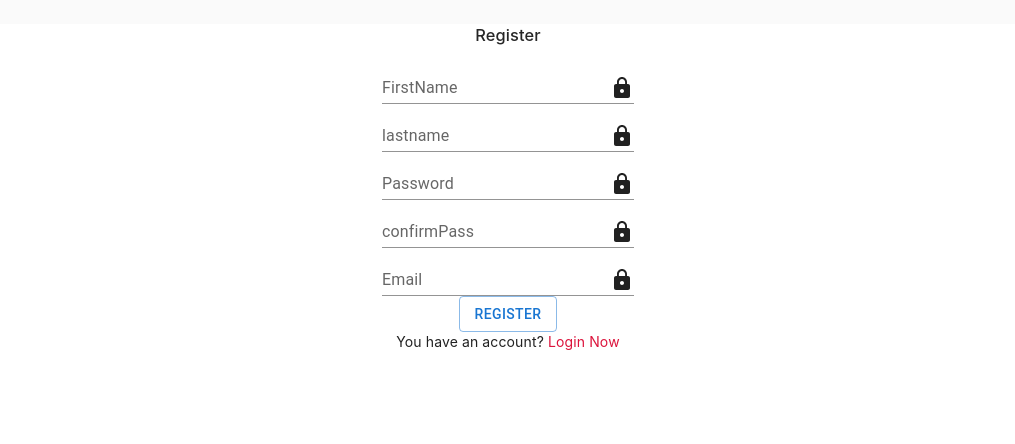
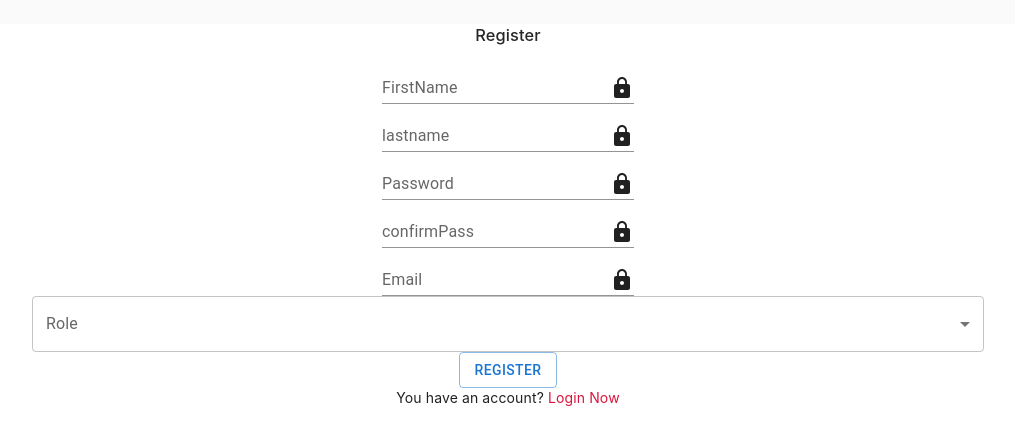
Before and after one commit to nuri35/team-to-do-app-with-postgresql, a React (Create React App) app in the folder client/: page /register in a window 1280 px wide. Shown: the top 444 px of the page, without its empty margins (132-1147 px from the left). Built offline with nearby package versions, Linux system fonts and the light colour scheme; no server answers.

Commit message:
Add role

```diff
--- a/client/src/components/pages/Header.jsx
+++ b/client/src/components/pages/Header.jsx
@@ -20,7 +20,7 @@ const Header = () => {
   const [isModalVisible, setIsModalVisible] = useState(false);
   const [description, setDescription] = useState("");
   const { team } = useSelector((state) => state);
-  const { teams } = team;
+  const { teams, createTeamError } = team;
   const dispatch = useDispatch();
   const [message, setMessage] = useState("");
   const [opens, setOpens] = useState(false);
@@ -60,6 +60,13 @@ const Header = () => {
   useEffect(() => {
     dispatch(fetchTeams());
   }, [dispatch]);
+
+  useEffect(() => {
+    if (createTeamError) {
+      handleClicks();
+      setMessage("Only admins can create teams, add and delete users");
+    }
+  }, [createTeamError]);
 
   const logoutHandle = async () => {
     window.open("/api/logout", "_self");
--- a/client/src/components/pages/Register.jsx
+++ b/client/src/components/pages/Register.jsx
@@ -1,7 +1,11 @@
 import React, { useState } from "react";
 import { Link } from "react-router-dom";
 import SimpleSnackbar from "./Alert";
+import FormControl from "@mui/material/FormControl";
+import Select from "@mui/material/Select";
+import MenuItem from "@mui/material/MenuItem";
 
+import InputLabel from "@mui/material/InputLabel";
 import * as yup from "yup";
 import { yupResolver } from "@hookform/resolvers/yup";
 import { useForm } from "react-hook-form";
@@ -30,6 +34,11 @@ const regSchema = yup
   })
   .required();
 const Register = (props) => {
+  const [role, setRole] = React.useState("");
+
+  const handleChange = (event) => {
+    setRole(event.target.value);
+  };
   const [message, setMessage] = useState("");
   const [opens, setOpens] = useState(false);
 
@@ -57,6 +66,8 @@ const Register = (props) => {
 
   const onSubmit = async (data) => {
     try {
+      if (role !== "") {
+        data.role = role;
         const registerVal = await axios.post("/api/register", data, {
           withCredentials: true,
         });
@@ -70,6 +81,10 @@ const Register = (props) => {
         resetField("email");
         resetField("pass");
         resetField("confirmPass");
+      } else {
+        setMessage("Please fill in the blanks");
+        handleClicks();
+      }
     } catch (err) {
       console.log(err.message);
     }
@@ -197,6 +212,21 @@ const Register = (props) => {
             helperText={errors?.email?.message}
           />
         </div>
+        <div>
+          <FormControl fullWidth>
+            <InputLabel id="demo-simple-select-label">Role</InputLabel>
+            <Select
+              labelId="demo-simple-select-label"
+              id="demo-simple-select"
+              value={role}
+              label="Role"
+              onChange={handleChange}
+            >
+              <MenuItem value={1}>Admin</MenuItem>
+              <MenuItem value={0}>User</MenuItem>
+            </Select>
+          </FormControl>
+        </div>
         <Button simple type="submit" variant="outlined">
           Register
         </Button>
--- a/client/src/redux/actions/team.js
+++ b/client/src/redux/actions/team.js
@@ -37,7 +37,7 @@ export const fetchTeams = () => async (dispatch) => {
 export const addUserToTeam = (data) => async (dispatch) => {
   try {
     const res = await addDataToTeamAPI(data);
-    console.log(res.data);
+
     dispatch({ type: "ADD_USER_TO_TEAM_SUCCESS", payload: res.data });
     return res;
   } catch (err) {
```
Lines whose indentation alone changed are shown as unchanged.
